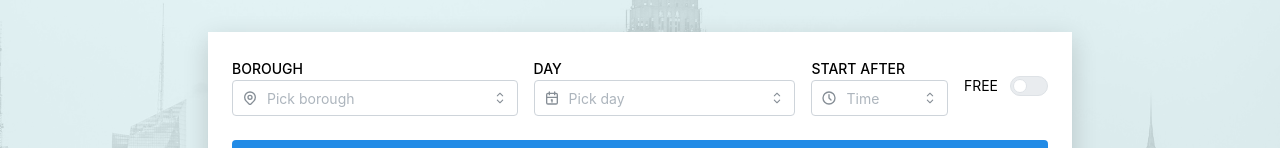
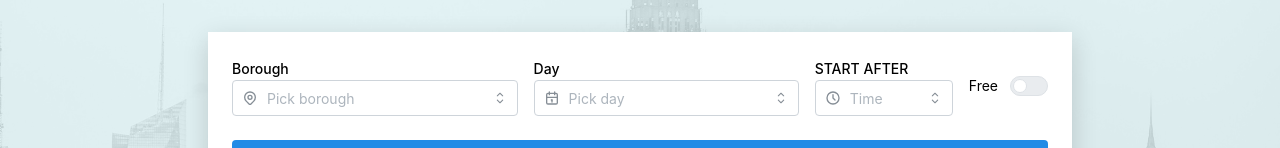
Before and after one commit to KariAndreah/myc-next, a Next.js app: page / in a window 1280 px wide. Shown: the part 257-405 px from the top of the page. Built offline with nearby package versions, Linux system fonts and the light colour scheme.

Commit message:
slow and steady

```diff
--- a/components/filter/Filter.tsx
+++ b/components/filter/Filter.tsx
@@ -103,9 +103,9 @@ const Filter = () => {
       <Container size="md" className=" flex h-[rem(56px)] space-between items-center py-3 gap-8">
         <BoroughSelect value={borough} setValue={setBorough} />
         <DaySelect value={day} setValue={setDay} />
-        <TimeSelect value={startTime} setValue={setStartTime} timePeriod="START AFTER" />
+        <TimeSelect value={startTime} setValue={setStartTime} timePeriod="Start After" />
         <FreeSwitch checked={free} setChecked={setFree} />
-        <Button onClick={handleSearch} rightSection={<TbSearch size={20} />}>
+        <Button onClick={handleSearch} leftSection={<TbSearch size={20} />}>
           Search
         </Button>
       </Container>
--- a/components/filter/MobileFilterButton.tsx
+++ b/components/filter/MobileFilterButton.tsx
@@ -16,7 +16,7 @@ const MobileFilterButton = () => {
     <div>
       <div className="h-[rem(50px)] mb-[rem(120px)] fixed w-[100%] z-10 bg-white border-2 -mt-2 p-2">
         <Button type="submit" value="Search" onClick={open} leftSection={<TbSearch size={20} />}>
-          Mic Search
+          Update search
         </Button>
       </div>
       <Modal opened={opened} onClose={close} title="Update Mic Search" centered>
--- a/components/map/MicIndividualMapLoad.tsx
+++ b/components/map/MicIndividualMapLoad.tsx
@@ -38,6 +38,10 @@ const MicIndividualMapLoad = ({ mics }: MicIndividualMapLoadType) => {
     );
   }
 
+  if (mics?.mic === null) {
+    return <></>;
+  }
+
   return isLoaded ? (
     <div className="flex w-[100vw] top-auto  h-[65vh] lg:fixed lg:top-0 lg:right-0 lg:w-[50vw] lg:h-[95vh] pb-16 lg:pb-0">
       <GoogleMap mapContainerStyle={containerStyle} center={position} zoom={10}>
--- a/components/map/MicMapLoad.tsx
+++ b/components/map/MicMapLoad.tsx
@@ -20,17 +20,12 @@ const MicMapLoad = ({ mics, isLoading }: MicMapLoadProps) => {
   };
 
   if (mics?.totalMics === 0) {
-    return (
-      <div className="p-32">
-        <Loader color="blue" />
-        <h1>... Loading</h1>
-      </div>
-    );
+    return <></>;
   }
 
   if (isLoading) {
     return (
-      <div className="p-32">
+      <div className="flex justify-center p-32">
         <Loader color="blue" />
         <h1>... Loading</h1>
       </div>
--- a/components/select/BoroughSelect.tsx
+++ b/components/select/BoroughSelect.tsx
@@ -6,7 +6,7 @@ import '@mantine/core/styles.css';
 
 const BoroughSelect = ({ value, setValue }: BoroughSelectProps) => (
   <MultiSelect
-    label="BOROUGH"
+    label="Borough"
     placeholder="Pick borough"
     data={[
       { value: 'manhattan', label: 'Manhattan' },
--- a/components/select/DaySelect.tsx
+++ b/components/select/DaySelect.tsx
@@ -6,7 +6,7 @@ import '@mantine/core/styles.css';
 
 const DaySelect = ({ value, setValue }: DaySelectProps) => (
   <Select
-    label="DAY"
+    label="Day"
     placeholder="Pick day"
     value={value}
     onChange={setValue}
--- a/components/select/FreeSwitch.tsx
+++ b/components/select/FreeSwitch.tsx
@@ -5,7 +5,7 @@ const FreeSwitch = ({ checked, setChecked }: FreeSwitchProps) => (
   <Switch
     defaultChecked
     labelPosition="left"
-    label="FREE"
+    label="Free"
     onChange={(event) => setChecked(event.currentTarget.checked)}
     checked={checked}
   />
```
